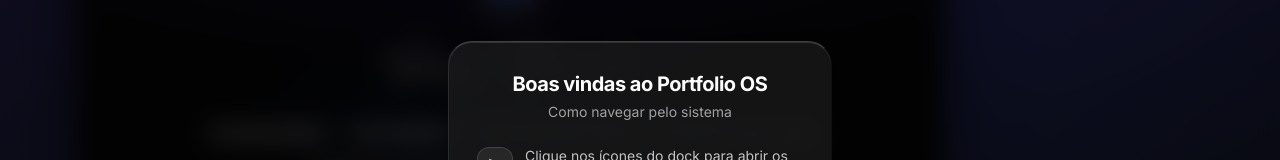
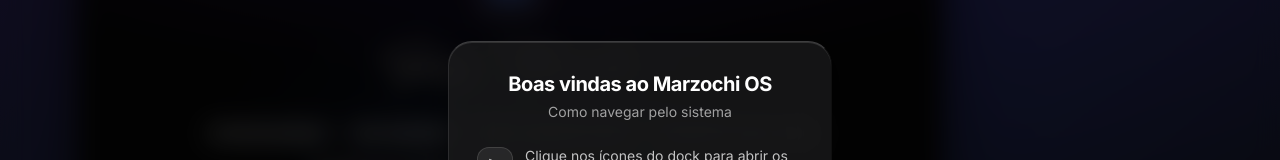
Before and after one commit to Fmarzochi/PortfolioFelipeMarzochi, a Next.js app: page / in a window 1280 px wide. Both pictures are taken after typing "Sample123" into the empty fields and a click on the button 746 px from the left and 574 px from the top of the page. Shown: the part 163-323 px from the top of the page. Built offline with nearby package versions, Linux system fonts and the light colour scheme.

Commit message:
feat: padroniza marca Marzochi OS e implementa logo oficial (SVG)

```diff
--- a/src/app/layout.tsx
+++ b/src/app/layout.tsx
@@ -61,6 +61,10 @@
     statusBarStyle: 'black-translucent',
     title: 'Felipe Marzochi',
   },
+  icons: {
+    icon: '/logo.svg',
+    apple: '/logo.svg',
+  },
   manifest: '/manifest.json',
 };
 
--- a/src/components/os/WelcomeOverlay.tsx
+++ b/src/components/os/WelcomeOverlay.tsx
@@ -93,7 +93,7 @@
           {/* Header */}
           <div className="mb-6 text-center">
             <h2 className="text-xl font-bold tracking-tight text-white" id="welcome-title">
-              Boas vindas ao Portfolio OS
+              Boas vindas ao Marzochi OS
             </h2>
             <p className="mt-1 text-sm text-white/60">
               {isMobile ? 'Gestos e navegação mobile' : 'Como navegar pelo sistema'}
```
Also changed, not shown: public/logo.svg (added), public/manifest.json.
